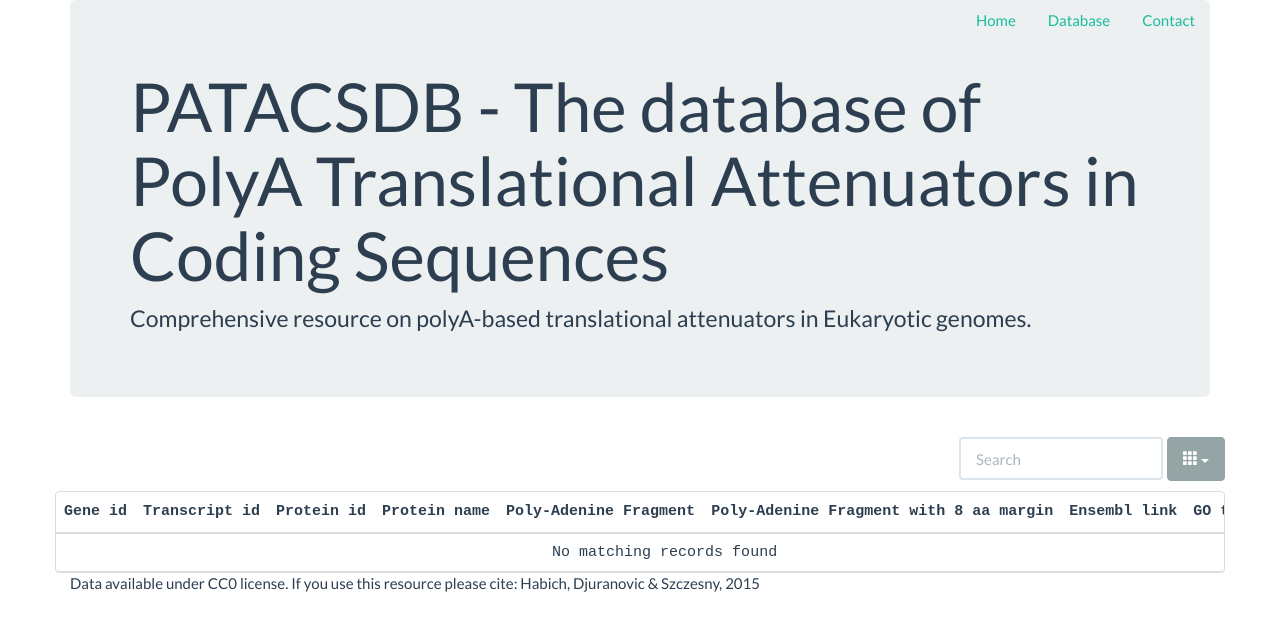
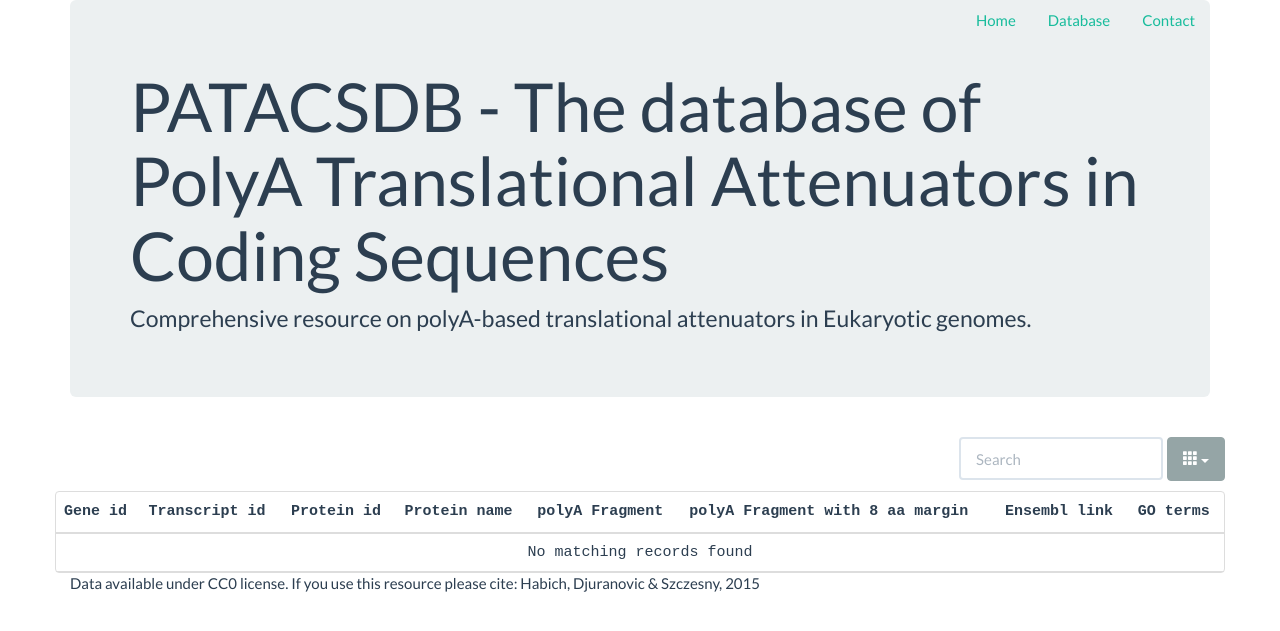
Before and after one commit to habich/PATACSDB, a Flask app: page /database/1 in a window 1280 px wide. Shown: the top 631 px of the page. Run offline with Flask 2, Linux system fonts and the light colour scheme; data that the repository does not hold is empty; some libraries are stand-ins or nearby versions.

Commit message:
More typos.

```diff
--- a/PATACSDB/templates/organism.html
+++ b/PATACSDB/templates/organism.html
@@ -12,10 +12,10 @@
     <tr>
         <th data-field="gene_id">Gene id</th>
         <th data-field="transcript_id">Transcript id</th>
-        <th data-field="protein_id"> Protein id </th>
+        <th data-field="protein_id">Protein id</th>
         <th data-field="protein_name">Protein name</th>
-        <th data-field="AAA_sequence">Poly-Adenine Fragment</th>
-        <th data-field="AAA_hem_sequence">Poly-Adenine Fragment with 8 aa margin</th>
+        <th data-field="AAA_sequence">polyA Fragment</th>
+        <th data-field="AAA_hem_sequence">polyA Fragment with 8 aa margin</th>
         <th data-field="ensembl_link" data-formatter="linkFormatter">Ensembl link</th>
         <th data-field="GO_ids">GO terms</th>
     </tr>
```
